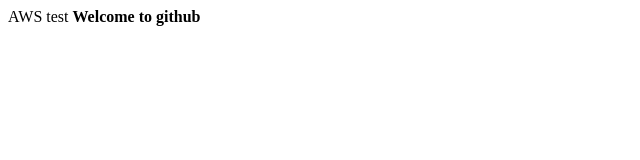
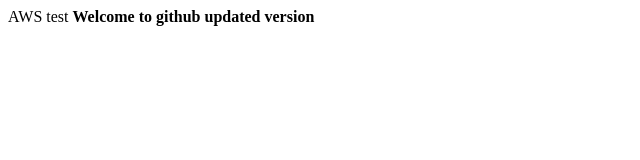
Before and after one commit to spst000/aws_test, a plain HTML site: page index.html in a window 1280 px wide. Shown: the whole page, without its empty margins (0-640 px from the left). Drawn offline with Linux system fonts and the light colour scheme.

Commit message:
Update index.html

```diff
--- a/index.html
+++ b/index.html
@@ -1,6 +1,6 @@
 <HTLM>
 <titel>AWS test</title>
 <body>
-<b>Welcome to github </b>
+<b>Welcome to github updated version</b>
 </body>
 </HTML>
```
